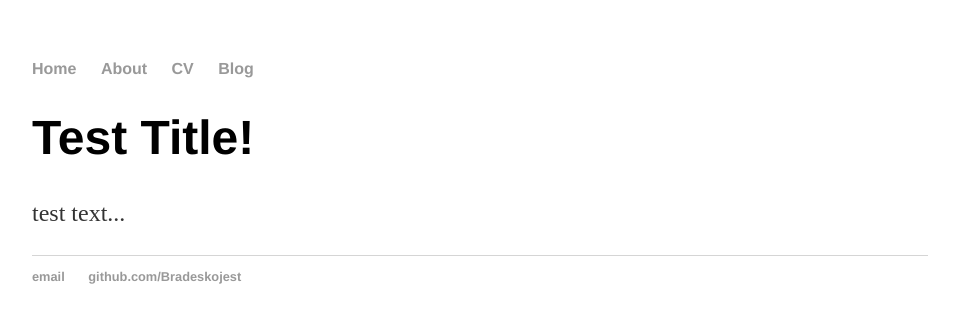
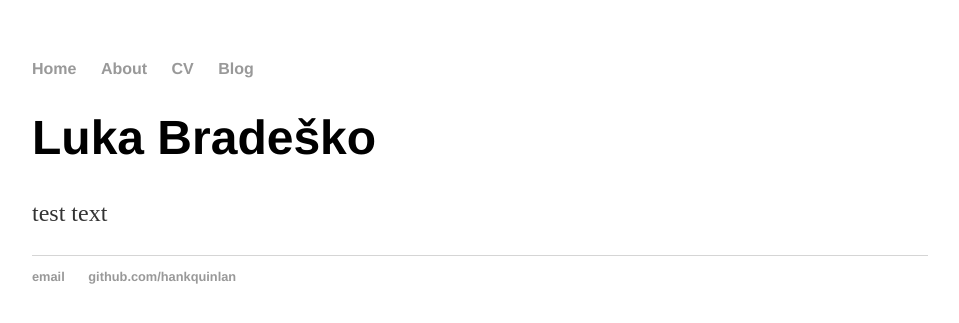
Before and after one commit to lbradesko/lbradesko.github.io, a Jekyll site: the page built from index.html, in a window 1280 px wide. Shown: the top 323 px of the page, without its empty margins (160-1119 px from the left). Built offline with Jekyll 4.4.1, drawn with Linux system fonts in a browser that asks for light colours.

Commit message:
Update index.html

```diff
--- a/index.html
+++ b/index.html
@@ -1,31 +1,8 @@
-
-<!DOCTYPE html>
-<html>
-	<head>
-		<title>Luka Bradeško</title>
-		<!-- link to main stylesheet -->
-		<link rel="stylesheet" type="text/css" href="/css/main.css">
-	</head>
-	<body>
-		<nav>
-    		<ul>
-        		<li><a href="/">Home</a></li>
-	        	<li><a href="/about">About</a></li>
-        		<li><a href="/cv">CV</a></li>
-        		<li><a href="/blog">Blog</a></li>
-    		</ul>
-		</nav>
-		<div class="container">
-    		<div class="blurb">
-        		<h1>Test Title!</h1>
-				<p>test text...</a></p>
-    		</div><!-- /.blurb -->
-		</div><!-- /.container -->
-		<footer>
-    		<ul>
-        		<li><a href="mailto:luka.bradesko@gmail.com">email</a></li>
-        		<li><a href="https://github.com/Bradeskojest">github.com/Bradeskojest</a></li>
-			</ul>
-		</footer>
-	</body>
-</html>
+---
+layout: default
+title: Hank Quinlan, Horrible Cop
+---
+<div class="blurb">
+	<h1>Luka Bradeško</h1>
+	<p>test text</p>
+</div><!-- /.blurb -->
```
